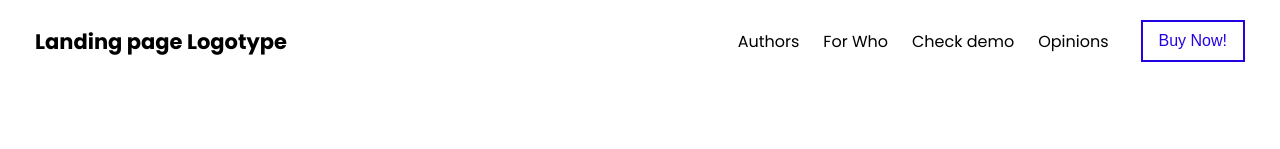
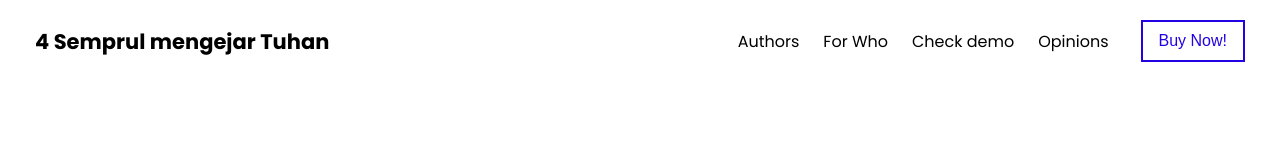
Before and after one commit to faiznoval/KELOMPOK4_simple_landing_page, a plain HTML site: page index.html in a window 1280 px wide. Shown: the top 149 px of the page. Drawn offline with Linux system fonts and the light colour scheme.

Commit message:
ganti nama logo

```diff
--- a/index.html
+++ b/index.html
@@ -12,7 +12,7 @@
 <body>
     <header>
         <nav class="navbar-wrapper container">
-            <h1>Landing page Logotype</h1>
+            <h1>4 Semprul mengejar Tuhan</h1>
             <ul>
                 <li>
                     <a href="#authors">Authors</a>
```
